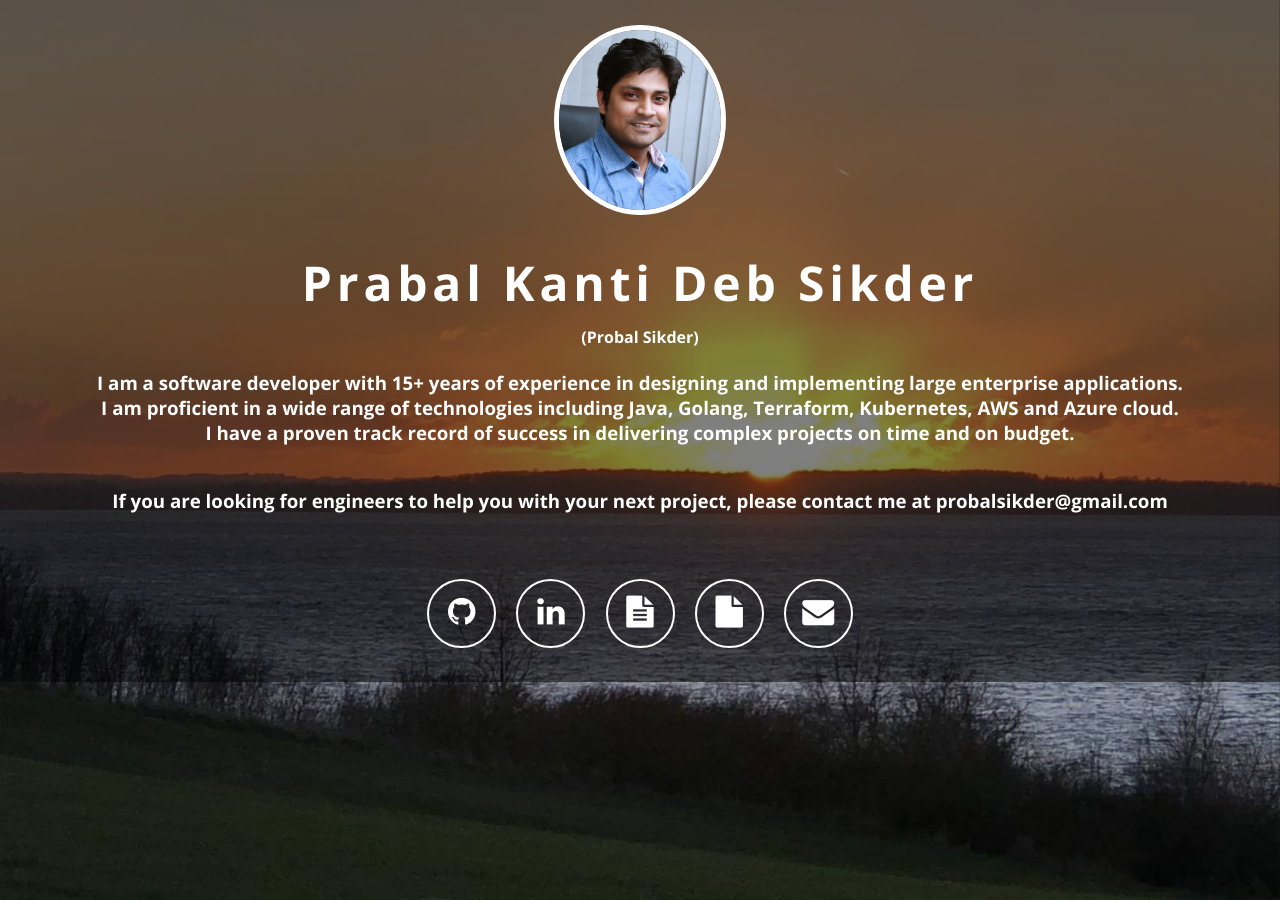
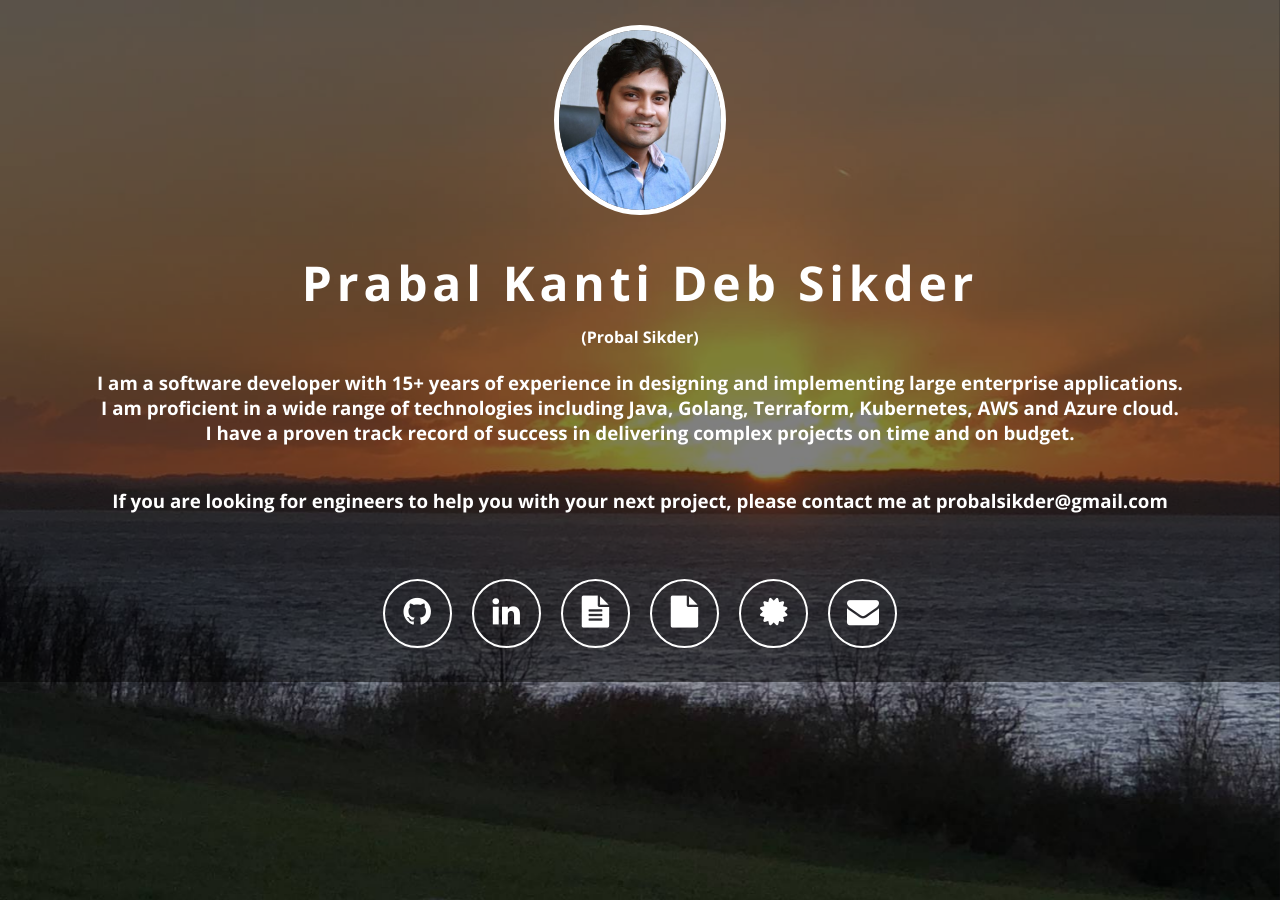
Before and after one commit to probal/probal.github.io, a Jekyll site: the page built from index.html, in a window 1280 px wide. Built offline with Jekyll 4.4.1, drawn with Linux system fonts in a browser that asks for light colours; nearby versions of some CDN libraries.

Commit message:
Update header.html

```diff
--- a/_includes/header.html
+++ b/_includes/header.html
@@ -32,6 +32,10 @@
             <li><a class="fa fa-2x fa-instagram" target="_blank" href="https://instagram.com/{{ site.instagram_username }}"><span class="description">Instagram</span></a></li>
             {% endif %}
 
+            {% if site.scrum_certificate %}
+            <li><a class="fa fa-2x fa-solid fa-certificate" title="Scrum Master Certificate" target="_blank" href="{{ site.scrum_certificate }}"><span class="description">Scrum Master Certificate</span></a></li>
+            {% endif %}
+
             {% if site.stack_of_username %}
             <li><a class="fa fa-2x fa-stack-overflow" target="_blank" href="https://stackoverflow.com/users/{{ site.stack_of_username }}"><span class="description">Stack OF</span></a></li>
             {% endif %}
```
